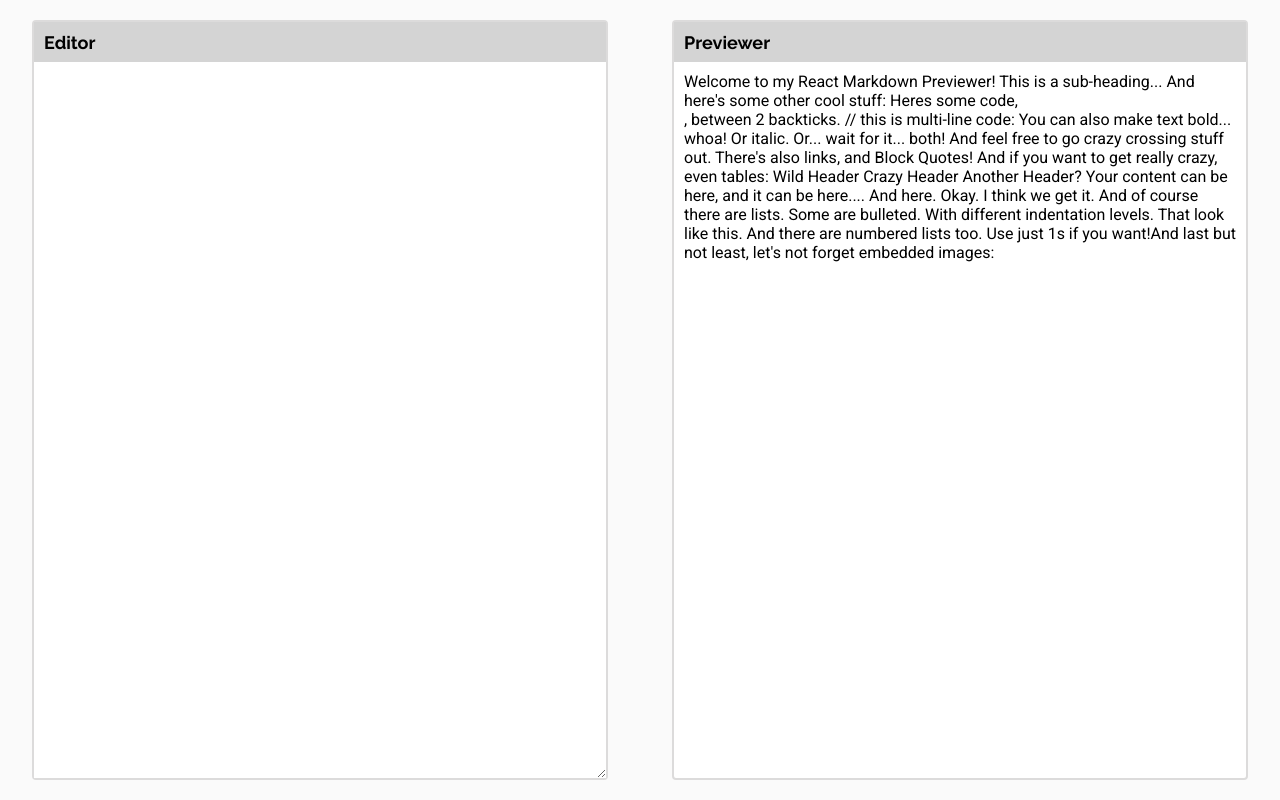
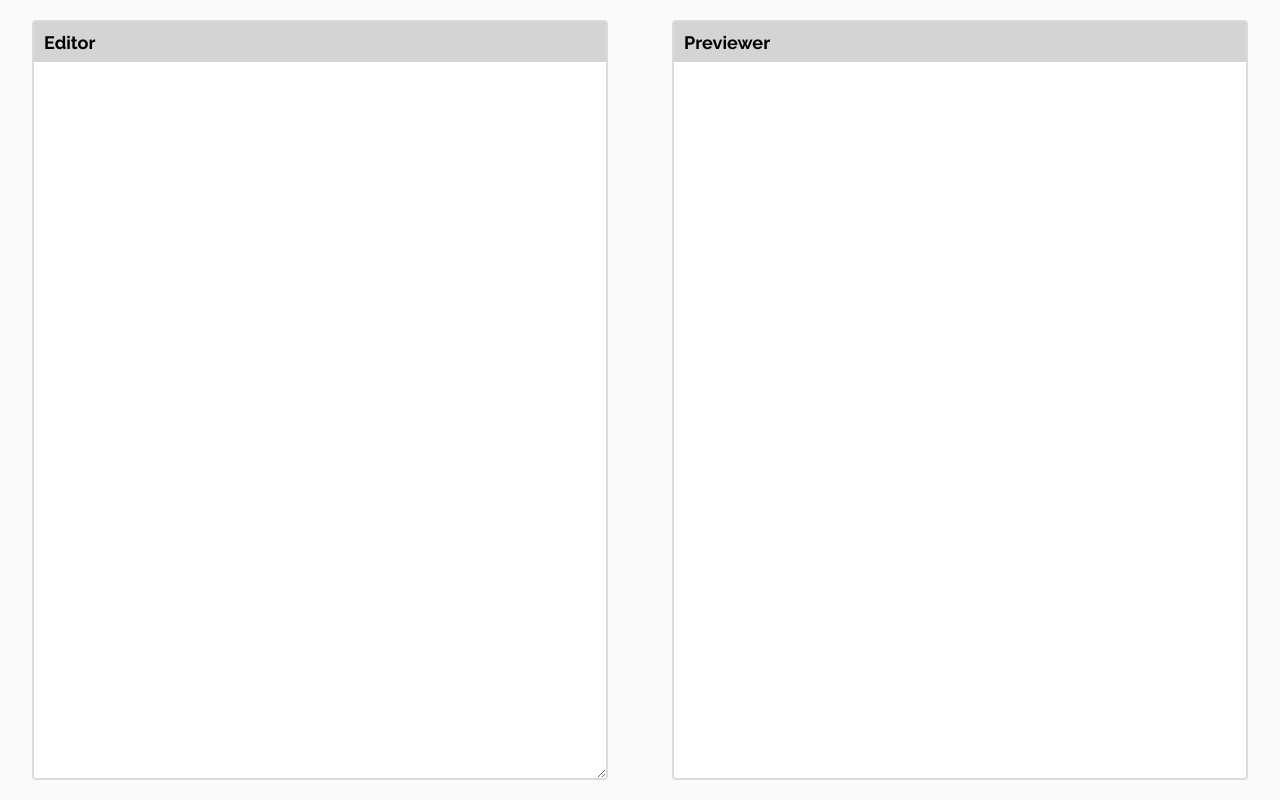
Before and after one commit to sepidsoroush/Markdown-Previewer-React, a React (Create React App) app: page / in a window 1280 px wide. Built offline with nearby package versions, Linux system fonts and the light colour scheme; some icons are missing.

Commit message:
apply markdown in function by using useState

```diff
--- a/src/App.css
+++ b/src/App.css
@@ -42,4 +42,5 @@
 #preview{
   font-family: 'Roboto', sans-serif;
   padding: 10px;
+  line-height: 1.5;
 }
--- a/src/App.js
+++ b/src/App.js
@@ -1,9 +1,18 @@
-import './App.css';
+import React, { useState } from 'react';
 import { marked } from "marked";
 import {ArrowsMaximize , ArrowsDiagonalMinimize2} from "tabler-icons-react";
+import './App.css';
 
 function App() {
+  let markdown;
+  const [mark , setMark] = useState('');
 
+  function UpdateMarkdown(e){
+
+    markdown = marked(e.target.value , { sanitize: true });
+    console.log(markdown);
+    setMark( markdown );
+  }
   return (
     <div className="App">
       <div className="editor-wrapper wrapper">
@@ -11,8 +20,7 @@ function App() {
           <span>Editor</span>
           <ArrowsMaximize />
         </div>
-        <textarea name="editor" id="editor" cols="30" rows="10"></textarea>
-
+        <textarea name="editor" id="editor" cols="30" rows="10" onChange={UpdateMarkdown}></textarea>
       </div>
       <div className="preview-wrapper wrapper">
         <div className="preview-toolbar toolbar">
@@ -20,34 +28,8 @@ function App() {
           <ArrowsDiagonalMinimize2 />
         </div>
         <div id="preview">
-          <p>Welcome to my React Markdown Previewer!
-            This is a sub-heading...
-            And here's some other cool stuff:
-            Heres some code, <div></div>, between 2 backticks.
-
-            // this is multi-line code:
-
-
-            You can also make text bold... whoa!
-            Or italic.
-            Or... wait for it... both!
-            And feel free to go crazy crossing stuff out.
-
-            There's also links, and
-
-            Block Quotes!
-
-            And if you want to get really crazy, even tables:
-
-            Wild Header	Crazy Header	Another Header?
-            Your content can	be here, and it	can be here....
-            And here.	Okay.	I think we get it.
-            And of course there are lists.
-            Some are bulleted.
-            With different indentation levels.
-            That look like this.
-            And there are numbered lists too.
-            Use just 1s if you want!And last but not least, let's not forget embedded images:</p>
+          {mark}
+          {markdown}
         </div>
       </div>
 
```
